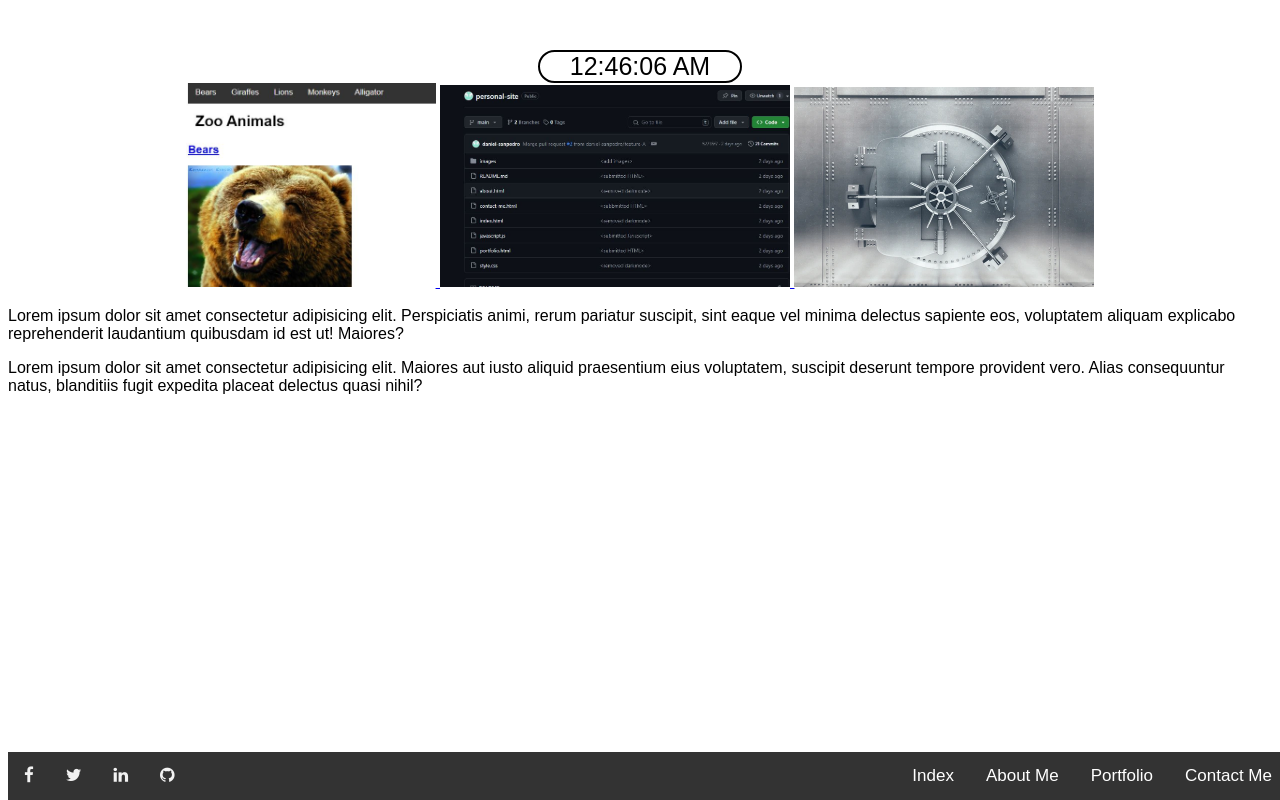
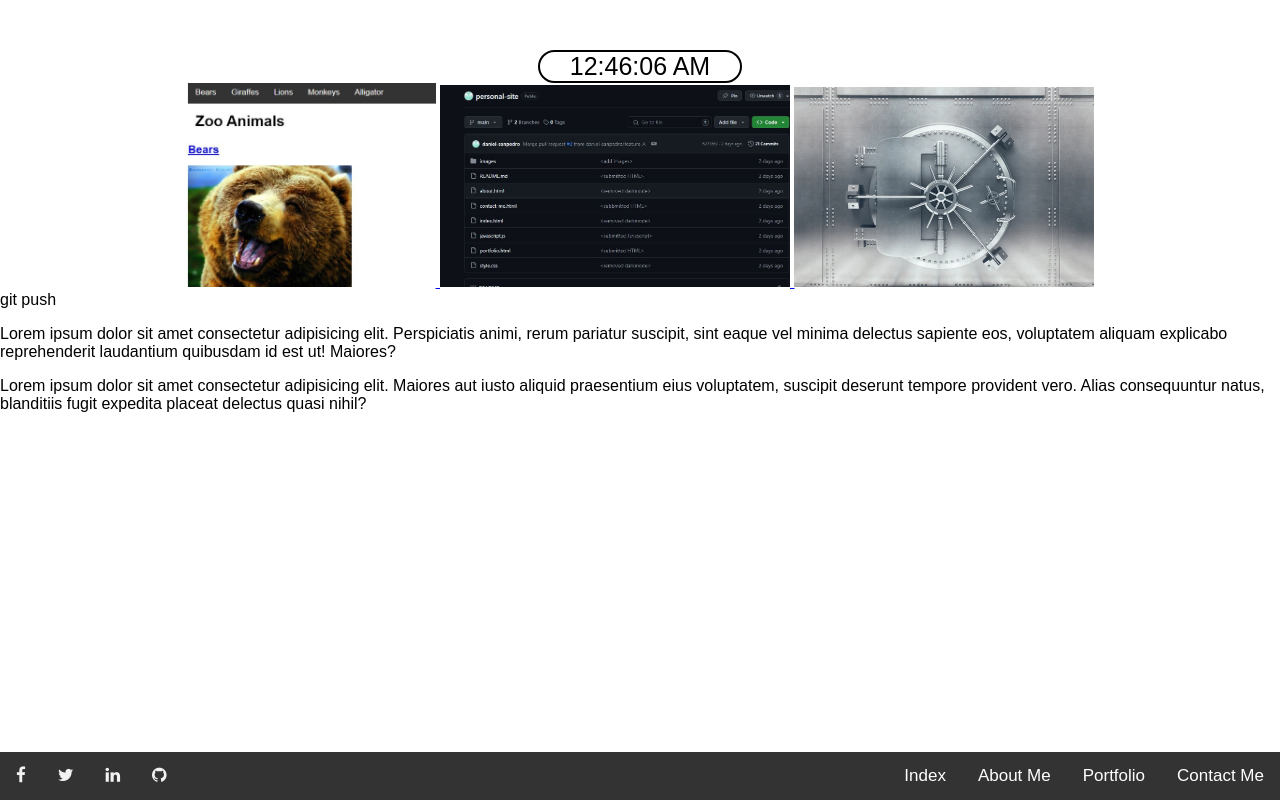
Before and after one commit to daniel-sanpedro/personal-site, a plain HTML site: page portfolio.html in a window 1280 px wide. Drawn offline with Linux system fonts and the light colour scheme; a script that the page names is missing.

Commit message:
<updated>

```diff
--- a/portfolio.html
+++ b/portfolio.html
@@ -11,10 +11,9 @@
     <title>Portfolio</title>
     <style>
       body {
-        margin: 0px:auto;
+        margin: 0px;
         font-family: Arial, Helvetica, sans-serif;
         margin-top: 50px;
-
       }
 
       .navbar {
@@ -104,6 +103,7 @@
         />
       </a>
     </center>
+    git push
     <p>
       Lorem ipsum dolor sit amet consectetur adipisicing elit. Perspiciatis
       animi, rerum pariatur suscipit, sint eaque vel minima delectus sapiente
```
